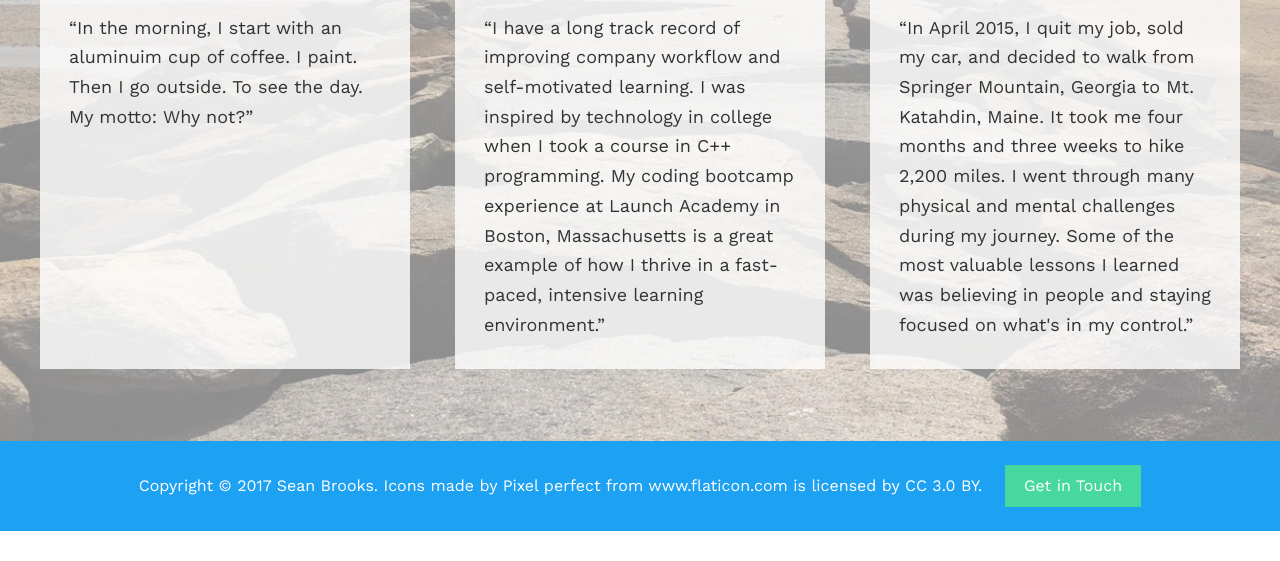
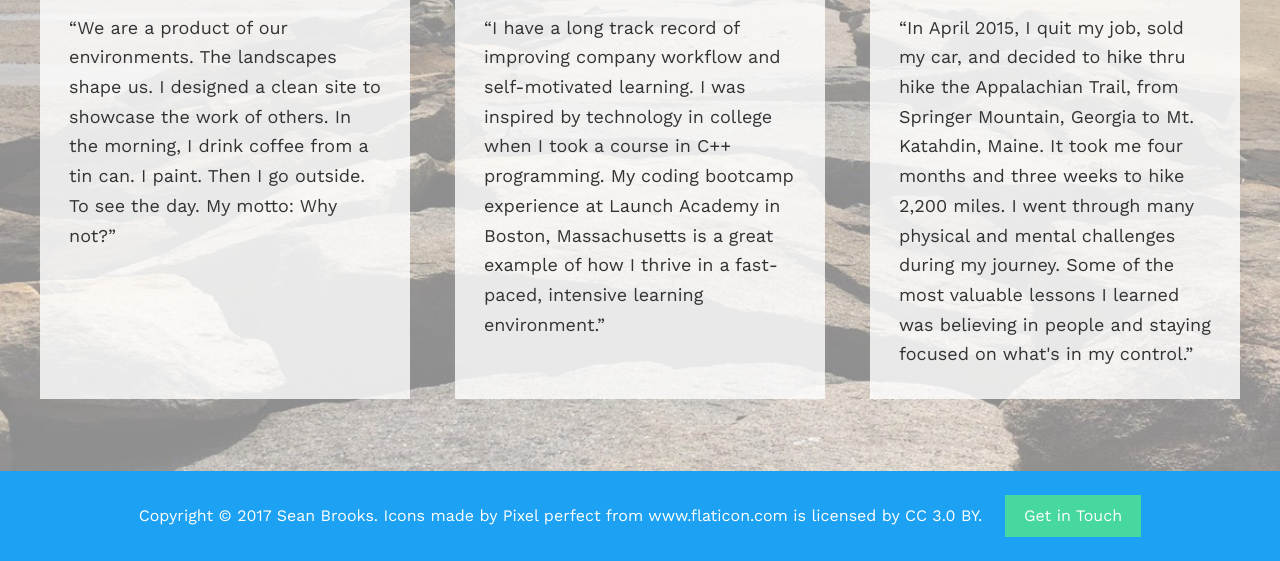
Before and after one commit to seanwbrooks/portfolio, a website: page app/index.html in a window 1280 px wide. Shown: the part 2304-2865 px from the top of the page. Before the commit the page ends 2835 px from the top, so only its background shows below. Drawn offline with nearby package versions, Linux system fonts and the light colour scheme.

Commit message:
Updated bios

```diff
--- a/app/index.html
+++ b/app/index.html
@@ -59,7 +59,7 @@
             <h2 class="headline headline--no-t-margin">Here&rsquo;s how I got started&hellip;</h2>
             <p>Over the course of my professional life, I began to see a need for computer programs to automate the tasks and projects I was given.  I taught myself Visual Basic for Applications, a programming language for Excel, to fill in this need.</p>
             <p>It was a lot of <strong>fun</strong> building programs from scratch.</p>
-            <p>When I moved to Boston in the fall of 2016, I was presented with a great opportunity to start a career in web development. I enrolled into Launch Academy, one of Boston's oldest coding bootcamp, where I became fluent in Javascript and Ruby.</p>
+            <p>When I moved to Boston in the fall of 2016, I was presented with a great opportunity to start a career in web development. I enrolled into Launch Academy, one of Boston's most established coding bootcamps, where I became eager to learn more about technology.</p>
           </div>
         </div>
       </div>
@@ -111,7 +111,7 @@
             </div>
             <h3 class="bio__title">Sean Brooks</h3>
             <h4 class="bio__subtitle">Designer</h3>
-            <p>&ldquo;In the morning, I start with an aluminuim cup of coffee. I paint. Then I go outside. To see the day. My motto: Why not?&rdquo;</p>
+            <p>&ldquo;We are a product of our environments. The landscapes shape us. I designed a clean site to showcase the work of others. In the morning, I drink coffee from a tin can. I paint. Then I go outside. To see the day. My motto: Why not?&rdquo;</p>
           </div>
         </div>
         <div class="row__large-4">
@@ -131,7 +131,7 @@
             </div>
             <h3 class="bio__title">Sean Brooks</h3>
             <h4 class="bio__subtitle">Appalachian Trail Thru Hiker</h3>
-            <p>&ldquo;In April 2015, I quit my job, sold my car, and decided to walk from Springer Mountain, Georgia to Mt. Katahdin, Maine. It took me four months and three weeks to hike 2,200 miles. I went through many physical and mental challenges during my journey. Some of the most valuable lessons I learned was believing in people and staying focused on what's in my control.&rdquo;</p>
+            <p>&ldquo;In April 2015, I quit my job, sold my car, and decided to hike thru hike the Appalachian Trail, from Springer Mountain, Georgia to Mt. Katahdin, Maine. It took me four months and three weeks to hike 2,200 miles. I went through many physical and mental challenges during my journey. Some of the most valuable lessons I learned was believing in people and staying focused on what's in my control.&rdquo;</p>
           </div>
         </div>
       </div>
```
